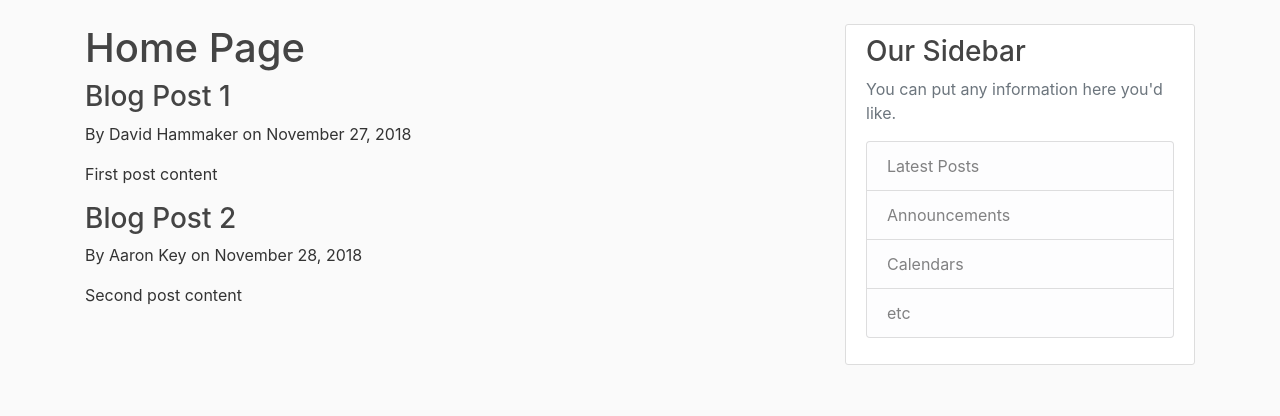
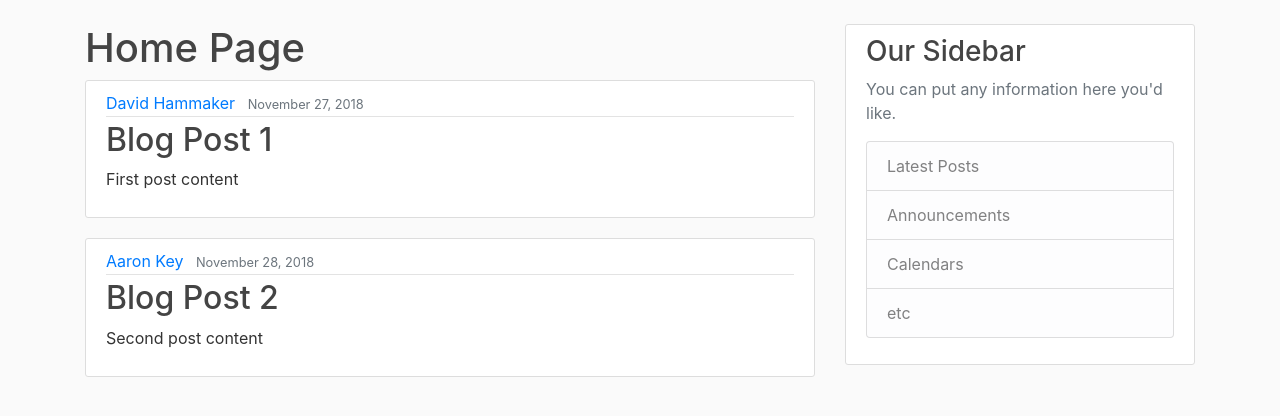
Before and after one commit to davidhammaker/YouTubeFlaskBlog, a Flask app: page / in a window 1280 px wide. Shown: the part 56-472 px from the top of the page. Run offline with Flask 2, Linux system fonts and the light colour scheme; some libraries are stand-ins or nearby versions.

Commit message:
Add snippit for re-styling home page
Obtained from instructor. Nicely formats the home page posts.

```diff
--- a/templates/home.html
+++ b/templates/home.html
@@ -3,8 +3,15 @@
 {% block content %}
     <h1>Home Page</h1>
     {% for post in posts %}
-        <h3>{{ post.title }}</h3>
-        <p>By {{ post.author }} on {{ post.date_posted }}</p>
-        <p>{{ post.content }}</p>
+        <article class="media content-section">
+            <div class="media-body">
+                <div class="article-metadata">
+                    <a class="mr-2" href="#">{{ post.author }}</a>
+                    <small class="text-muted">{{ post.date_posted }}</small>
+                </div>
+                <h2><a class="article-title" href="#">{{ post.title }}</a></h2>
+                <p class="article-content">{{ post.content }}</p>
+            </div>
+        </article>
     {% endfor %}
 {% endblock content %}
```
